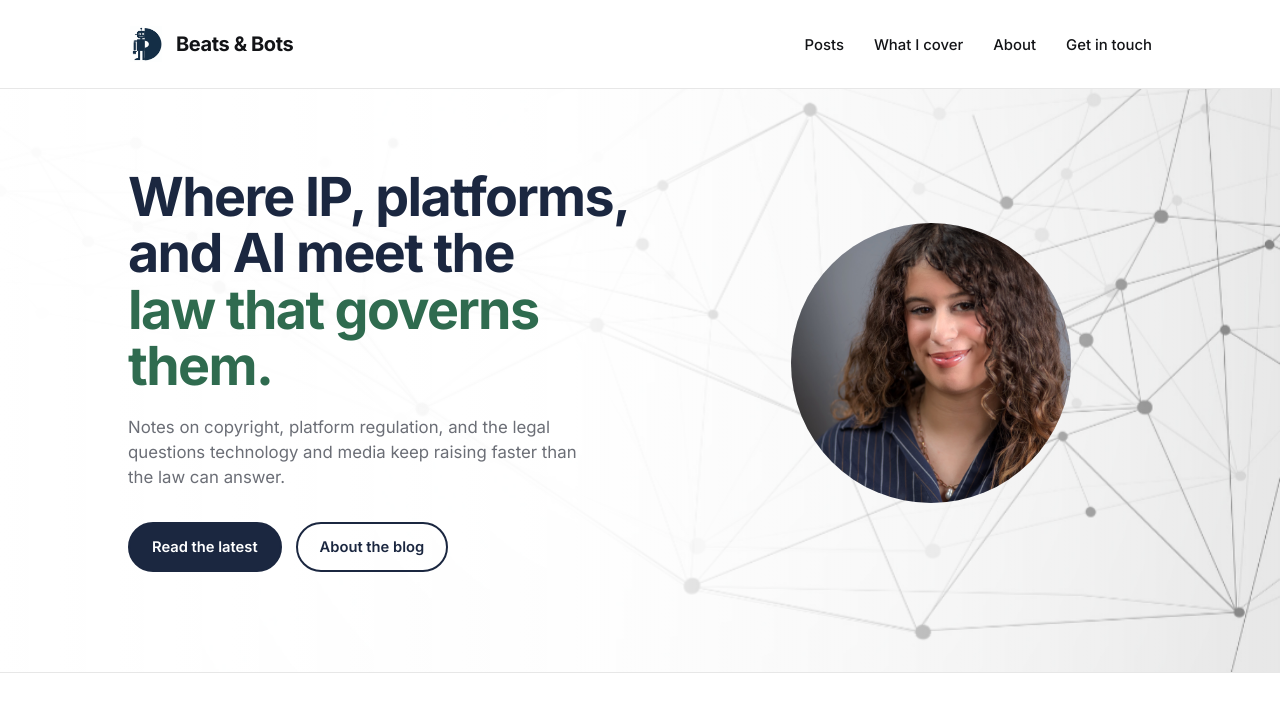
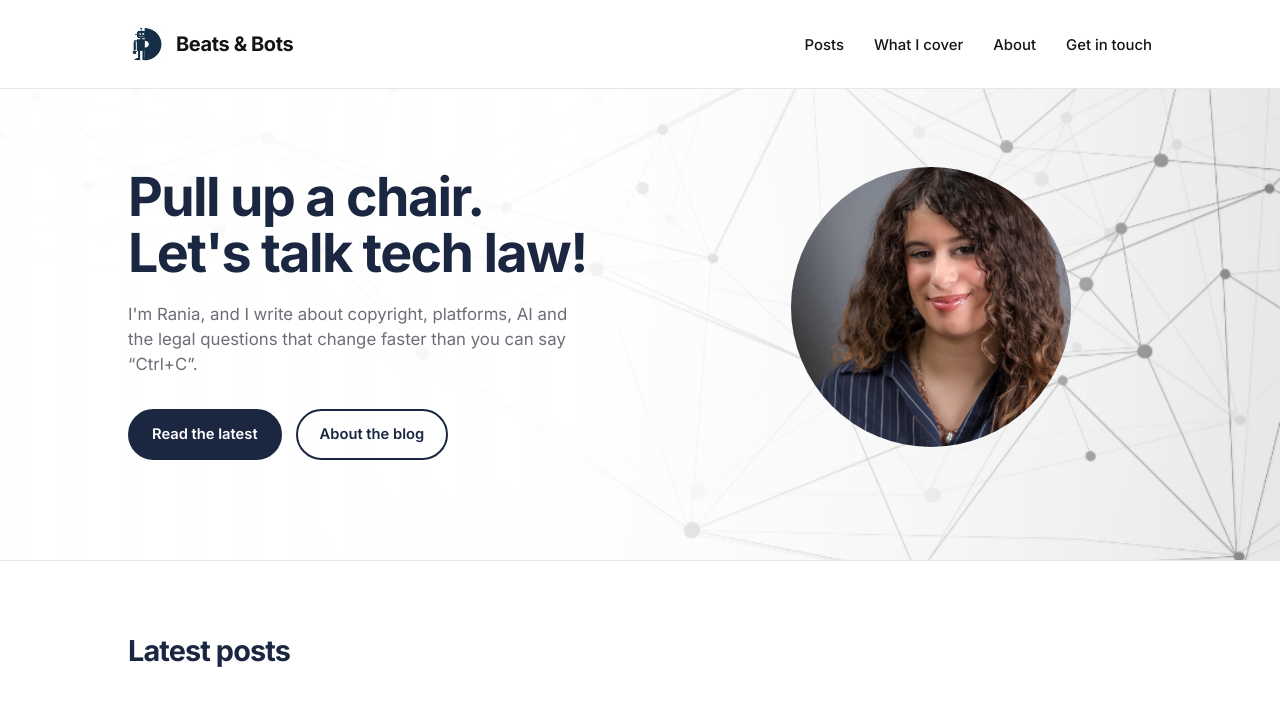
Before and after one commit to raniabouz/beats-and-bots, a Jekyll site: the page built from index.markdown, in a window 1280 px wide and 1400 px high. Shown: the top 709 px of the window. Built offline with Jekyll 4.4.1, drawn with Linux system fonts in a browser that asks for light colours; some of the changed text lies outside the part shown; grey boxes are pictures that could not be loaded.

```diff
--- a/index.markdown
+++ b/index.markdown
@@ -6,8 +6,8 @@ title: Beats & Bots
 <section class="hero">
   <div class="wrap hero-grid">
     <div>
-      <h1>Where IP, platforms,<br>and AI meet the<br><span class="pop">law that governs them.</span></h1>
-      <p class="sub">Notes on copyright, platform regulation, and the legal questions technology and media keep raising faster than the law can answer.</p>
+      <h1>Pull up a chair.<br><span class="SOMETHING">Let's talk tech law!</span></h1>
+      <p class="sub">I'm Rania, and I write about copyright, platforms, AI and the legal questions that change faster than you can say “Ctrl+C”.</p>
       <div class="hero-cta">
         <a class="btn btn-solid" href="#posts">Read the latest</a>
         <a class="btn btn-ghost" href="#about">About the blog</a>
```
Also changed, not shown: _posts/2026-11-12-wipo-human-at-the-centre.md (added, +60 -0 lines), assets/images/posts/Wipo-AI.jpg (added), assets/images/posts/wipoentrance.jpg (added), assets/images/posts/wipoforum.jpg (added), 4 other files.
